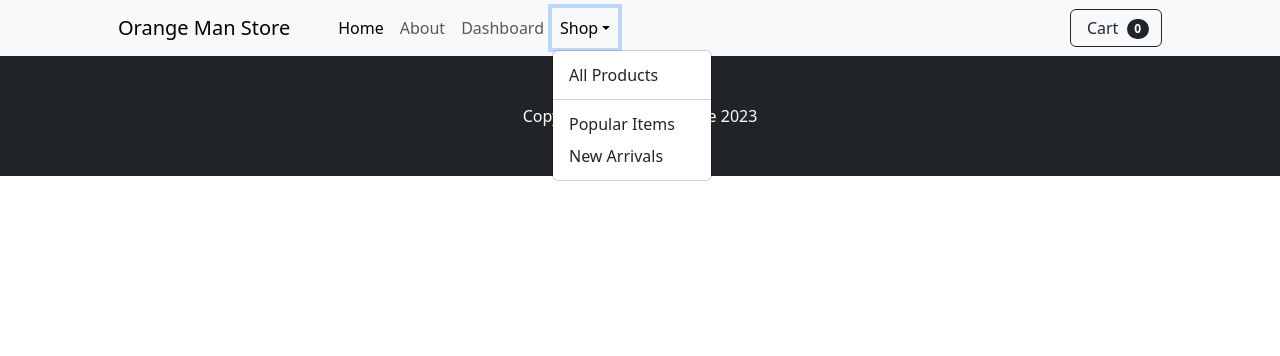
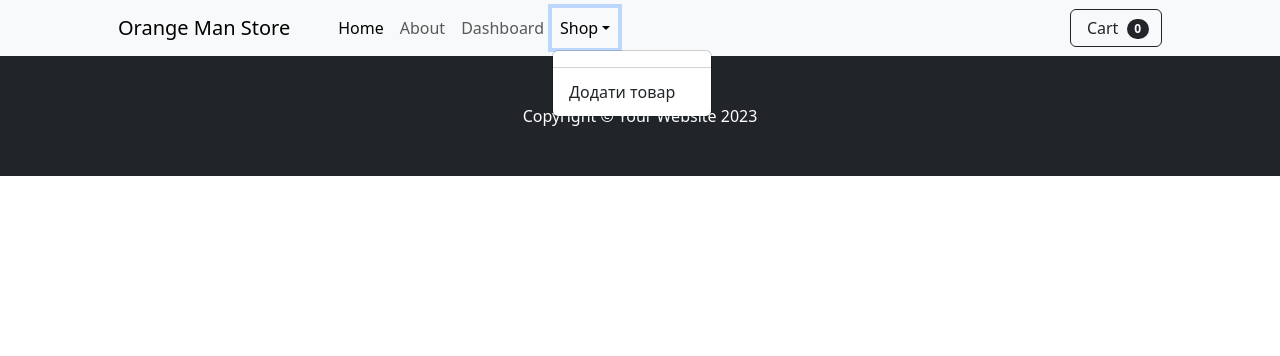
Before and after one commit to IPZHATA/DjangoStore, a Django app: template core/templates/core/base.html in a window 1280 px wide, after a click on "Shop". Shown: the top 356 px of the page. Run offline with Django 3.2, Linux system fonts and the light colour scheme; the template is opened without the code that fills it, so the values that code supplies are empty; some libraries are stand-ins or nearby versions.

Commit message:
add new item link to nav bar

```diff
--- a/core/templates/core/base.html
+++ b/core/templates/core/base.html
@@ -28,12 +28,10 @@
             <a class="nav-link dropdown-toggle" id="navbarDropdown" href="#" role="button" data-bs-toggle="dropdown"
               aria-expanded="false">Shop</a>
             <ul class="dropdown-menu" aria-labelledby="navbarDropdown">
-              <li><a class="dropdown-item" href="#!">All Products</a></li>
               <li>
                 <hr class="dropdown-divider" />
               </li>
-              <li><a class="dropdown-item" href="#!">Popular Items</a></li>
-              <li><a class="dropdown-item" href="#!">New Arrivals</a></li>
+                <li><a class="dropdown-item" href="{% url 'item:new' %}">Додати товар</a></li>
             </ul>
           </li>
         </ul>
```
